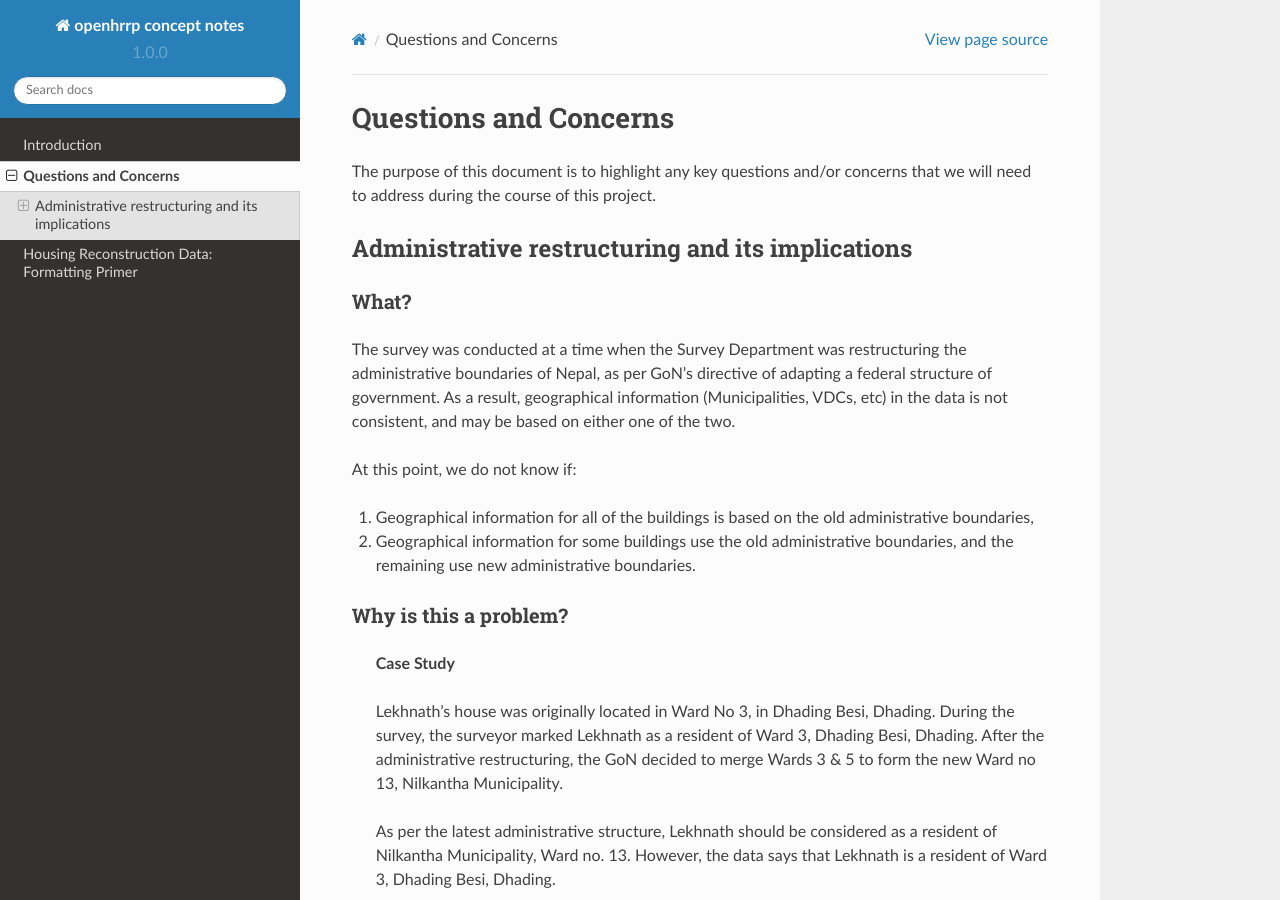
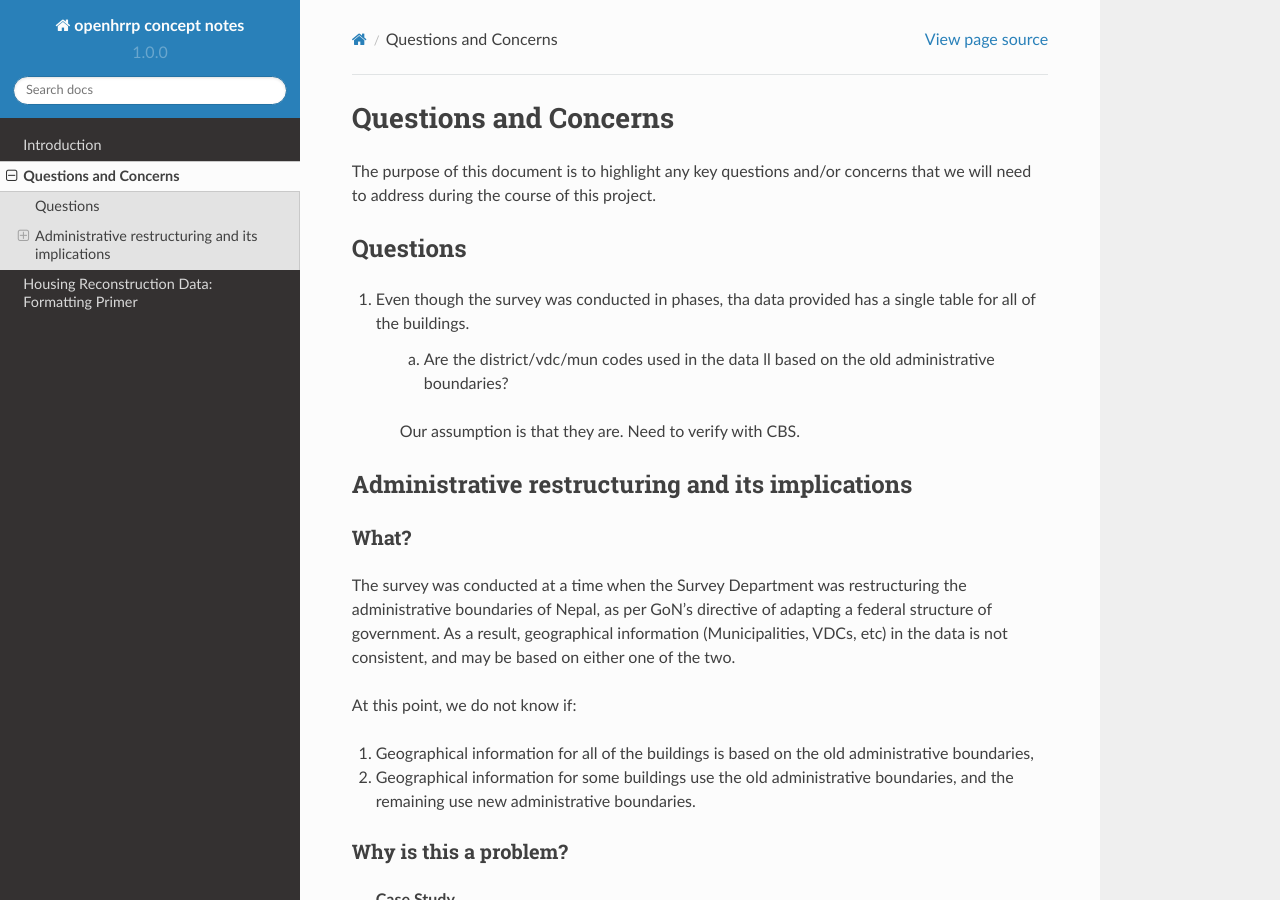
Before and after one commit to arkoblog/openhrrp-docs, a Sphinx documentation site: the page built from docs/questions_and_concerns.rst, in a window 1280 px wide and 900 px high. Built offline with Sphinx 7.4.7 and the Read the Docs theme 2.0.0, drawn with Linux system fonts in a browser that asks for light colours.

Commit message:
updated questions

```diff
--- a/docs/data_formatting_primer.rst
+++ b/docs/data_formatting_primer.rst
@@ -42,7 +42,7 @@ For example, house serial number increments when a house owner has multiple buil
 	1. **howner_sn: House Owner Serial Number**
 		* *Increments from*: all administrative codes (ward, vdcmun, ward, ea)
 		* *Connects to*: house_sn
-		* *Comments*: This code identifies house owners within an administrative unit (multiple ownership not permitted). It allows buildings to be tied to a specific owner. Each building has a house owner, but not every building has a /textitunique house owner (multiples are allowed).
+		* *Comments*: This code identifies house owners within an administrative unit (multiple ownership not permitted). It allows buildings to be tied to a specific owner. Each building has a house owner, but not every building has a unique house owner (multiples are allowed).
 
 	2. **house_sn: House Serial Number**
 		* *Increments from*: howner_sn
--- a/docs/questions_and_concerns.rst
+++ b/docs/questions_and_concerns.rst
@@ -5,9 +5,18 @@ Questions and Concerns
 The purpose of this document is to highlight any key questions and/or concerns that we will need to address during the course of this project.
 
 
+Questions
+#########
+
+1. Even though the survey was conducted in phases, tha data provided has a single table for all of the buildings.
+
+	a. Are the district/vdc/mun codes used in the data ll based on the old administrative boundaries?
+
+	Our assumption is that they are. Need to verify with CBS.
+
+
 Administrative restructuring and its implications
 #################################################
-
 
 
 What?
```
